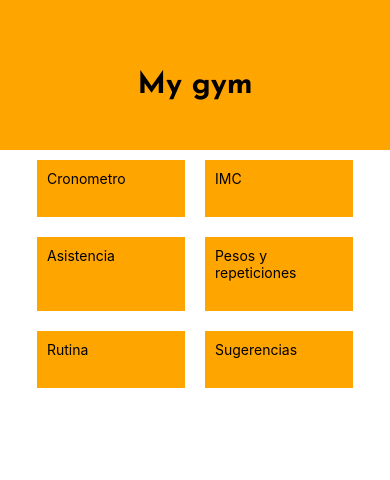
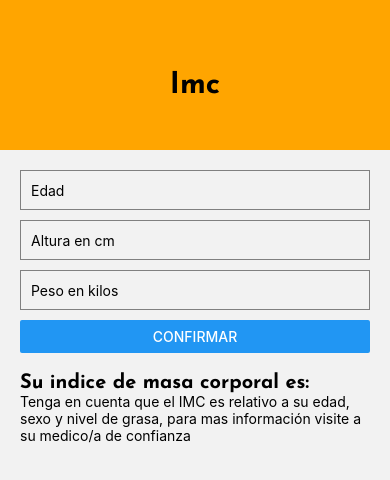
Before and after one commit to LucasAlmiroon/Proyecto-React-Native, a React Native app: screen /Imc in a window 390 px wide. Shown: the top 480 px of the page. Built offline with nearby package versions, Linux system fonts and the light colour scheme.

Commit message:
Se agrega navegacion, una data con ejercicios

```diff
--- a/App.js
+++ b/App.js
@@ -1,19 +1,16 @@
-import { useState } from "react"
-import { View, Text, StyleSheet, TextInput, Button, FlatList, Modal, Pressable } from "react-native"
-import Header from "./components/Header"
-import Home from "./components/Home"
-import Cronometro from "./components/Cronometro"
+import { StyleSheet } from "react-native"
+import { StatusBar } from "expo-status-bar"
+import Navigator from "./navigation/Navigator"
 
 
 const App = () => {
-  const [menu, setMenu] = useState("")
+  return (
+    <>
+      <StatusBar />
+      <Navigator />
+    </>
 
-  return <View>
-    <Header title={"My gym"} menu={menu} setMenu={setMenu} />
-    {menu === "cronometro" ? <Cronometro /> :
-      <Home setMenu={setMenu} />}
-
-  </View>
+  )
 }
 const styles = StyleSheet.create({
   container: {
--- /dev/null
+++ b/components/Asistencia.js
@@ -0,0 +1,14 @@
+import { StyleSheet, Text, View } from 'react-native'
+import React from 'react'
+
+const Asistencia = () => {
+    return (
+        <View>
+            <Text>Asistencia</Text>
+        </View>
+    )
+}
+
+export default Asistencia
+
+const styles = StyleSheet.create({})
--- a/components/Cronometro.js
+++ b/components/Cronometro.js
@@ -1,7 +1,7 @@
 import { StyleSheet, Text, View, Button } from 'react-native'
 import React, { useState } from 'react'
 
-const Cronometro = () => {
+const Cronometro = ({ navigation }) => {
     const [seconds, setSeconds] = useState(0);
     const [minutes, setMinutes] = useState(0);
     const [customInterval, setCustomInterval] = useState(null);
@@ -55,7 +55,7 @@ const Cronometro = () => {
             <View style={styles.botones}>
                 <Button title='Empezar' onPress={startCronometro} color="orange"></Button>
                 <Button title='Frenar' onPress={stopCronometro} color="orange"></Button>
-                <Button title='Borrar' onPress={clearCronometro} color="orange"></Button>
+                <Button title='Reiniciar' onPress={clearCronometro} color="orange"></Button>
             </View>
         </View>
     )
--- a/components/Header.js
+++ b/components/Header.js
@@ -1,15 +1,14 @@
 import { Text, View, StyleSheet, Pressable } from 'react-native'
 import { useFonts } from 'expo-font'
 
-const Header = ({ title, setMenu, menu }) => {
+const Header = ({ title, inicio }) => {
     const [fontsLoaded] = useFonts({ Sriracha: require('../assets/fonts/JosefinSans-Bold.ttf') })
 
+    /*{inicio ? <Pressable style={styles.boton} onPress={() => navigation.navigate('Home')}><Text>Back to home</Text></Pressable> : null}*/
     return (
         <View style={styles.container}>
             <Text style={styles.texto}>{title}</Text>
-            {menu != '' ?
-                <Pressable style={styles.boton} onPress={() => { setMenu('') }}><Text>Back to home</Text></Pressable>
-                : null}
+
         </View>
     )
 }
--- a/components/Home.js
+++ b/components/Home.js
@@ -1,21 +1,24 @@
 import { StyleSheet, Text, View, Pressable } from 'react-native'
-import React from 'react'
+import { Feather, AntDesign, FontAwesome5, MaterialCommunityIcons } from '@expo/vector-icons'
 
-const Home = ({ setMenu }) => {
+const Home = ({ navigation }) => {
+
+    const iconSize = 50;
+
     return (
         <>
 
             <View style={styles.container}>
-                <Pressable style={styles.boton} onPress={() => setMenu("cronometro")}><Text>Cronometro</Text></Pressable>
-                <Pressable style={styles.boton}><Text>IMC</Text></Pressable>
+                <Pressable style={styles.boton} onPress={() => navigation.navigate('Cronometro')}><Feather name='clock' size={iconSize} /><Text style={styles.texto}>Cronometro</Text></Pressable>
+                <Pressable style={styles.boton} onPress={() => navigation.navigate('Imc')}><AntDesign name='dashboard' size={iconSize} /><Text style={styles.texto}>IMC</Text></Pressable>
             </View>
             <View style={styles.container}>
-                <Pressable style={styles.boton}><Text>Asistencia</Text></Pressable>
-                <Pressable style={styles.boton}><Text>Pesos y repeticiones</Text></Pressable>
+                <Pressable style={styles.boton} onPress={() => navigation.navigate('Asistencia')}><FontAwesome5 name='tasks' size={iconSize} /><Text style={styles.texto}>Asistencia</Text></Pressable>
+                <Pressable style={styles.boton} onPress={() => navigation.navigate('PesosyRepeticiones')}><FontAwesome5 name='dumbbell' size={iconSize} /><Text style={styles.texto}>Pesos y repeticiones</Text></Pressable>
             </View>
             <View style={styles.container}>
-                <Pressable style={styles.boton} onPress={() => { console.log("se apreto") }}><Text>Rutina</Text></Pressable>
-                <Pressable style={styles.boton}><Text>Sugerencias</Text></Pressable>
+                <Pressable style={styles.boton} onPress={() => navigation.navigate('Rutina')}><FontAwesome5 name='dumbbell' size={iconSize} /><Text style={styles.texto}>Rutina</Text></Pressable>
+                <Pressable style={styles.boton} onPress={() => navigation.navigate('Sugerencias')}><MaterialCommunityIcons name='food-fork-drink' size={iconSize} /><Text style={styles.texto}>Sugerencias</Text></Pressable>
             </View>
         </>
     )
@@ -32,9 +35,16 @@ const styles = StyleSheet.create({
     },
     boton: {
         backgroundColor: "orange",
-        width: "40%",
-        height: "100%",
-        margin: 10,
-        padding: 10
+        alignItems: 'center',
+        justifyContent: 'center',
+        width: "45%",
+        height: 150,
+        margin: 20,
+        borderRadius: 50
+    },
+    texto: {
+        fontFamily: 'Sriracha',
+        marginTop: 20,
+        fontSize: 20
     }
 })
--- a/components/Imc.js
+++ b/components/Imc.js
@@ -1,15 +1,76 @@
-import { StyleSheet, Text, TextInput, View } from 'react-native'
-import React from 'react'
+import { Button, Pressable, StyleSheet, Text, TextInput, View } from 'react-native';
+import { useState } from 'react';
 
-const Imc = () => {
+const Imc = ({ navigation }) => {
+    const [imc, setImc] = useState();
+    const [centimetros, setCentimetros] = useState();
+    const [edad, setEdad] = useState();
+    const [gramos, setGramos] = useState();
+
+    const onHandlerChangeEdad = (text) => {
+        setEdad(parseInt(text, 10));
+    };
+    const onHandlerChangeCm = (text) => {
+        setCentimetros(parseInt(text, 10));
+    };
+    const onHandlerChangeGr = (text) => {
+        setGramos(parseInt(text, 10));
+    };
     return (
-        <View>
-            <TextInput placeholder='Altura en cm'></TextInput>
-            <TextInput placeholder='Peso en gramos'></TextInput>
+        <View style={styles.container}>
+            <TextInput
+                style={styles.input}
+                placeholder='Edad'
+                keyboardType="numeric"
+                onChangeText={onHandlerChangeEdad}
+            ></TextInput>
+            <TextInput
+                style={styles.input}
+                placeholder='Altura en cm'
+                keyboardType="numeric"
+                onChangeText={onHandlerChangeCm}
+            ></TextInput>
+            <TextInput
+                style={styles.input}
+                placeholder='Peso en kilos'
+                keyboardType="numeric"
+                onChangeText={onHandlerChangeGr}
+            ></TextInput>
+            <Button
+                style={styles.button}
+                title="Confirmar"
+                onPress={() => setImc(gramos * 10000 / (centimetros * centimetros))}
+            />
+            <Text style={styles.texto}>
+                Su indice de masa corporal es: {imc}</Text>
+            {imc <= 18.5 ? <Text style={styles.texto}>Su peso esta por debajo de la media</Text> :
+                imc > 18.5 && imc < 25 ? <Text style={styles.texto}>Su peso esta en la media</Text> :
+                    imc >= 25 && imc < 30 ? <Text style={styles.texto}>Su peso esta sobre la media</Text> :
+                        imc >= 30 ? <Text style={styles.texto}>Su peso esta en zona de obesidad</Text> : null}
+            <Text>Tenga en cuenta que el IMC es relativo a su edad, sexo y nivel de grasa, para mas información visite a su medico/a de confianza</Text>
         </View>
-    )
-}
+    );
+};
 
-export default Imc
+const styles = StyleSheet.create({
+    container: {
+        padding: 20,
+    },
+    input: {
+        height: 40,
+        borderColor: 'gray',
+        borderWidth: 1,
+        marginBottom: 10,
+        paddingHorizontal: 10,
+    },
+    button: {
+        marginTop: 10,
+    },
+    texto: {
+        fontFamily: 'Sriracha',
+        marginTop: 20,
+        fontSize: 20
+    }
+});
 
-const styles = StyleSheet.create({})
+export default Imc;
--- /dev/null
+++ b/components/PesosyRepeticiones.js
@@ -0,0 +1,14 @@
+import { StyleSheet, Text, View } from 'react-native'
+import React from 'react'
+
+const PesosyRepeticiones = ({ navigation }) => {
+    return (
+        <View>
+            <Text>PesosyRepeticiones</Text>
+        </View>
+    )
+}
+
+export default PesosyRepeticiones
+
+const styles = StyleSheet.create({})
--- /dev/null
+++ b/components/Rutina.js
@@ -0,0 +1,14 @@
+import { StyleSheet, Text, View } from 'react-native'
+import React from 'react'
+
+const Rutina = ({ navigation }) => {
+    return (
+        <View>
+            <Text>Rutina</Text>
+        </View>
+    )
+}
+
+export default Rutina
+
+const styles = StyleSheet.create({})
--- /dev/null
+++ b/components/Sugerencias.js
@@ -0,0 +1,14 @@
+import { StyleSheet, Text, View } from 'react-native'
+import React from 'react'
+
+const Sugerencias = ({ navigation }) => {
+    return (
+        <View>
+            <Text>Sugerencias</Text>
+        </View>
+    )
+}
+
+export default Sugerencias
+
+const styles = StyleSheet.create({})
--- /dev/null
+++ b/navigation/Navigator.js
@@ -0,0 +1,43 @@
+import { StyleSheet } from 'react-native'
+import Header from "../components/Header"
+import Home from "../components/Home"
+import Cronometro from "../components/Cronometro"
+import Imc from "../components/Imc"
+import Asistencia from '../components/Asistencia'
+import Rutina from '../components/Rutina'
+import PesosyRepeticiones from '../components/PesosyRepeticiones'
+import Sugerencias from '../components/Sugerencias'
+import { NavigationContainer } from '@react-navigation/native'
+import { createNativeStackNavigator } from '@react-navigation/native-stack'
+
+export default function Navigator() {
+
+  const Stack = createNativeStackNavigator();
+
+  return (
+    <NavigationContainer>
+      <Stack.Navigator
+        initialRouteName="Home"
+        screenOptions={
+          ({ route }) => {
+            return {
+              header: () => {
+                return <Header title={route.name} inicio={route.name != 'Home' ? true : false} />
+              }
+            }
+          }
+        }
+      >
+        <Stack.Screen name="Home" component={Home} />
+        <Stack.Screen name="Cronometro" component={Cronometro} />
+        <Stack.Screen name="Imc" component={Imc} />
+        <Stack.Screen name="Asistencia" component={Asistencia} />
+        <Stack.Screen name="PesosyRepeticiones" component={PesosyRepeticiones} />
+        <Stack.Screen name="Rutina" component={Rutina} />
+        <Stack.Screen name="Sugerencias" component={Sugerencias} />
+      </Stack.Navigator>
+    </NavigationContainer>
+  )
+}
+
+const styles = StyleSheet.create({})
--- a/package.json
+++ b/package.json
@@ -9,13 +9,17 @@
     "web": "expo start --web"
   },
   "dependencies": {
+    "@react-navigation/native": "^6.1.9",
+    "@react-navigation/native-stack": "^6.9.17",
     "expo": "~49.0.15",
+    "expo-font": "~11.4.0",
     "expo-status-bar": "~1.6.0",
     "react": "18.2.0",
     "react-native": "0.72.6",
     "react-native-uuid": "^2.0.1",
     "uuid": "^9.0.1",
-    "expo-font": "~11.4.0"
+    "react-native-screens": "~3.22.0",
+    "react-native-safe-area-context": "4.6.3"
   },
   "devDependencies": {
     "@babel/core": "^7.20.0"
```
Also changed, not shown: data/Ejercicios.js (added, +23 -0 lines), 1 other file (tests, documents, lock files or other folders).
